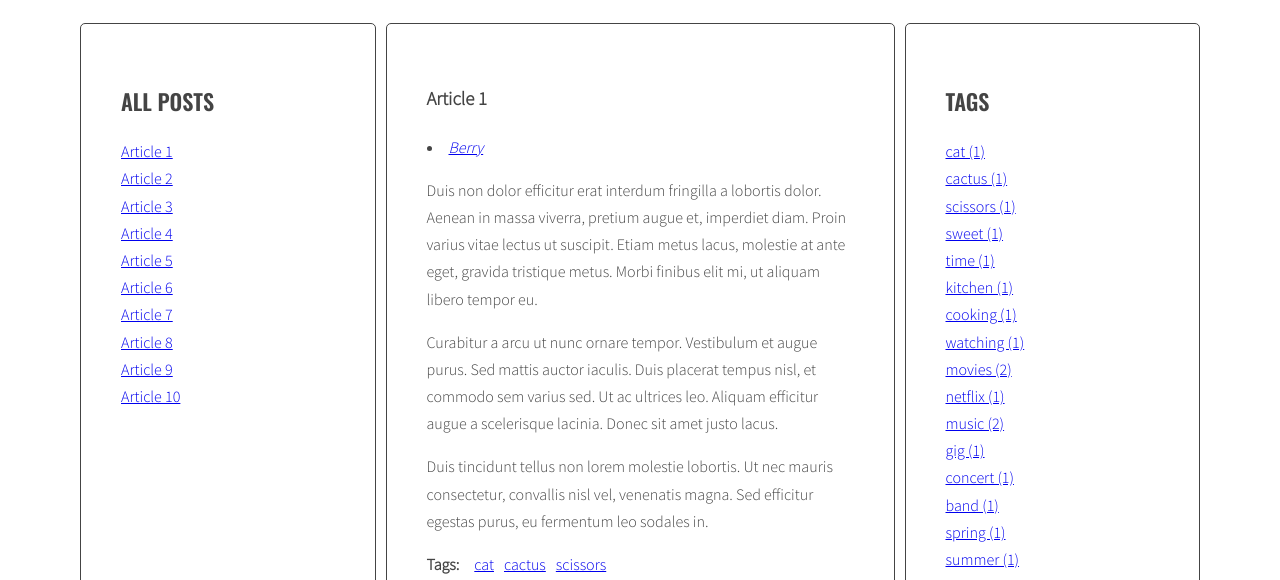
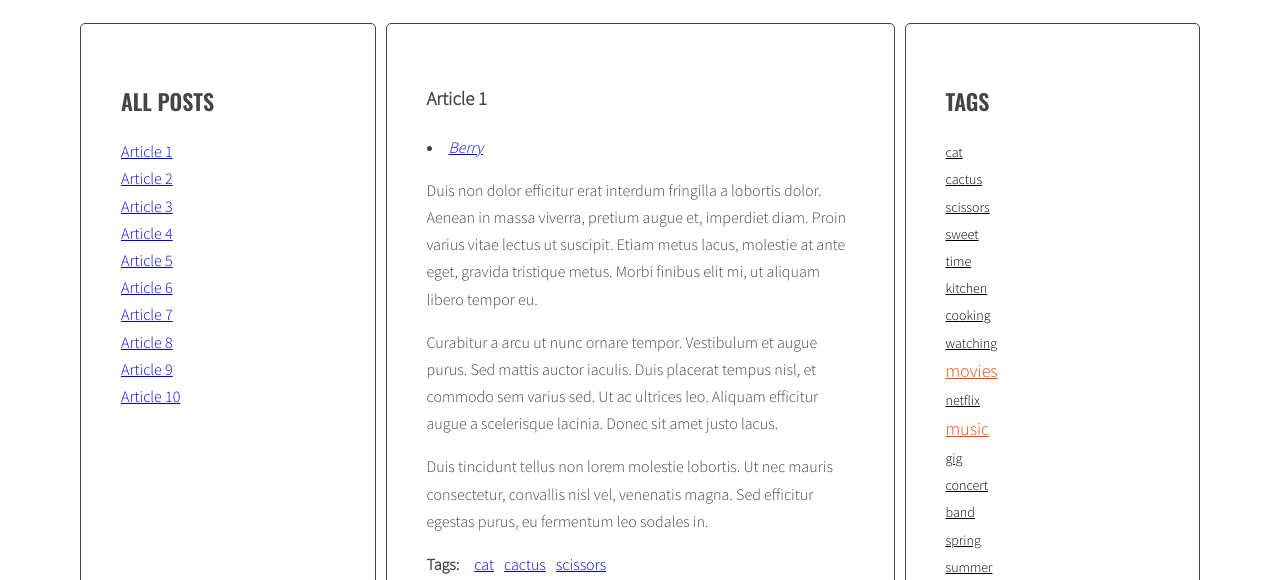
Before and after one commit to pielichl/javascript-blog, a website: page index.html in a window 1280 px wide. Shown: the part 220-800 px from the top of the page. Drawn offline with nearby package versions, Linux system fonts and the light colour scheme.

Commit message:
Add tags cloud to the right column

```diff
--- a/js/script.js
+++ b/js/script.js
@@ -32,7 +32,10 @@ const optArticleSelector = '.post',
   optTitleListSelector = '.titles',
   optArticleTagsSelector = '.post-tags .list',
   optArticleAuthorSelector = '.post-author',
-  optTagsListSelector = '.tags.list';
+  optTagsListSelector = '.tags.list',
+  optCloudClassCount = '5',
+  optCloudClassPrefix = 'tag-size-';
+
 
 function generateTitleLinks(customSelector = ''){
   /*[DONE] remove contents of titleList */
@@ -57,6 +60,44 @@ function generateTitleLinks(customSelector = ''){
     link.addEventListener('click', titleClickHandler);
   }
 }
+
+function calculateTagsParams(tags){
+  /* Set const params */
+  const params = {
+    max:0,
+    min:999999,
+  };
+  /* START LOOP: for evry tag: */
+  for(let tag in tags){
+    console.log(tag + ' is used ' + tags[tag] + ' times');
+    /* Set params.max */
+    if(tags[tag] > params.max){
+      params.max = tags[tag];
+    }
+    /* set params.min */
+    if(tags[tag] < params.min){
+      params.max = tags[tag];
+    }
+  /* END LOOP: for each tag */
+  }
+  return params;
+}
+
+/* Add a function calculateTagClass */
+function calculateTagClass(count, params){
+
+  const normalizedCount = count - params.min;
+  console.log('count:', count);
+
+  const normalizedMax = params.max - params.min;
+
+  const percentage = normalizedCount / normalizedMax;
+
+  const classNumber = Math.floor( percentage * (optCloudClassCount - 1) + 1 );
+
+  return optCloudClassPrefix + classNumber;
+}
+
 function generateTags(){
   /* [NEW] create a new variable allTags with an empty array */
   let allTags = {};
@@ -82,7 +123,7 @@ function generateTags(){
       html = html + LinkHTMLtag;
       console.log('html:', html);
       /* [NEW] check if this link is NOT already in allTags */
-      if(!allTags.hasOwnProperty(tag)){
+      if(!allTags.hasOwnProperty(tag)){ /* dlaczego podkreśla błąd? */
         /* [NEW] add tag to allTags object */
         allTags[tag] = 1;
       } else {
@@ -97,13 +138,18 @@ function generateTags(){
   }
   /* [NEW] find list of tags in right column */
   const tagList = document.querySelector(optTagsListSelector);
+  /* [NEW] call a function calculateTagsParams(allTags) to find min and max use of all tags */
+  const tagsParams = calculateTagsParams(allTags);
+  console.log('tagsParams:', tagsParams);
   /* [NEW] create var for all links HTML code */
   let allTagsHTML = '';
 
   /* [NEW] START LOOP: for each tag in allTags: */
   for (let tag in allTags){
     /* [NEW generate code of a link and add it to allTagsHTML */
-    allTagsHTML += '<li><a href="#tag-' + tag + '">' + tag + ' (' + allTags[tag] + ') </a></li>';
+    const tagLinkHTML = '<li><a href="#tag-' + tag + '" class="' + calculateTagClass(allTags[tag], tagsParams) + '">' + tag + '</a></li>';
+    allTagsHTML += tagLinkHTML;
+    console.log('allTagsHTML:', allTagsHTML);
   /* [NEW] END LOOP: for each tag in allTags: */
   }
   /* [NEW] add html from allTagsHTML to tagList */
--- a/sass/style.scss
+++ b/sass/style.scss
@@ -122,3 +122,30 @@ body {
 .post-tags a {
   margin: 5px;
 }
+
+/* Tags */
+
+.tag-size-5 {
+  font-size: 14px;
+  color: black;
+}
+
+.tag-size-4 {
+  font-size: 18px;
+  color: orangered;
+}
+
+.tag-size-3 {
+  font-size: 20px;
+  color: aqua;
+}
+
+.tag-size-2 {
+  font-size: 22px;
+  color: purple;
+}
+
+.tag-size-1 {
+  font-size: 24px;
+  color: grey;
+}
```
Also changed, not shown: css/style.css, 1 other file.
